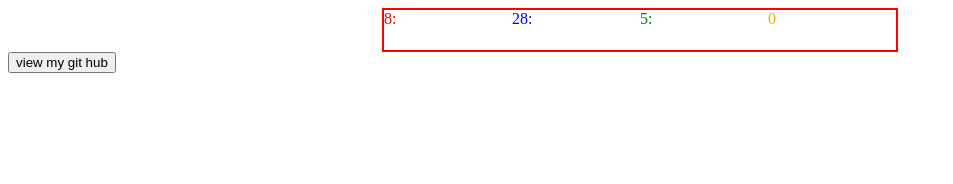
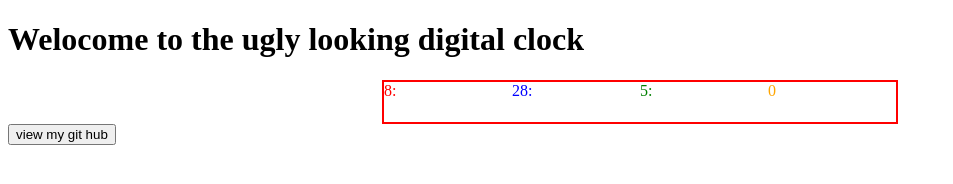
Before and after one commit to darkrabel/The-ugly-clock, a plain HTML site: page index.html in a window 1280 px wide. Shown: the whole page, without its empty margins (0-953 px from the left). Drawn offline with Linux system fonts and the light colour scheme.

Commit message:
all done

```diff
--- a/index.html
+++ b/index.html
@@ -8,6 +8,7 @@
     <link rel="stylesheet" href="style.css">
 </head>
 <body>
+    <h1>Welocome to the ugly looking digital clock </h1>
    <div class="container">
        <div class="hands" id="hour"></div>
        <div class="hands" id="minute"></div>
```
Also changed, not shown: 1 other file.
